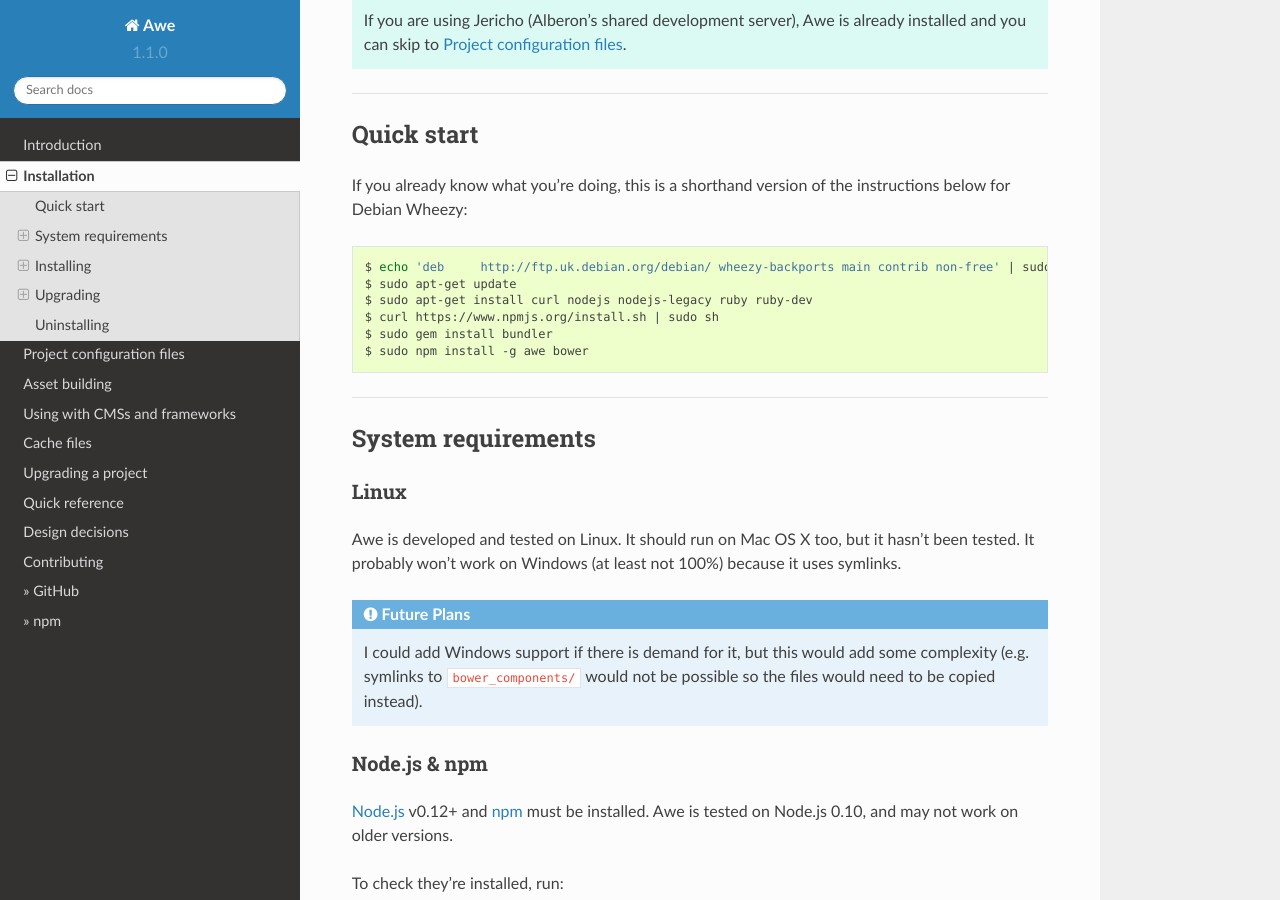
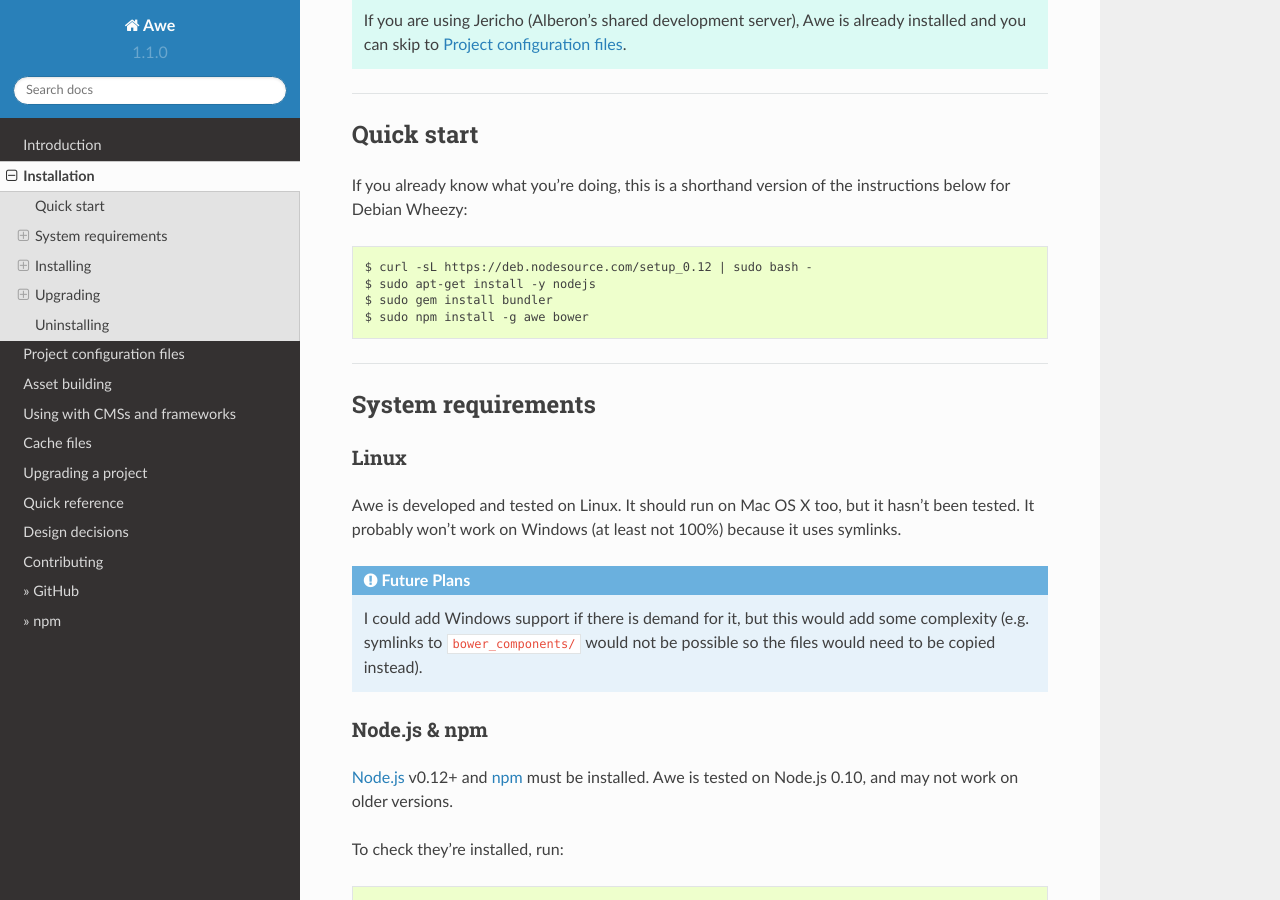
Before and after one commit to alberon/awe, a Sphinx documentation site: the page built from docs/installation.rst, in a window 1280 px wide and 900 px high, scrolled down 576 px. Built offline with Sphinx 7.4.7 and the Read the Docs theme 2.0.0, drawn with Linux system fonts in a browser that asks for light colours.

Commit message:
Update docs

```diff
--- a/docs/installation.rst
+++ b/docs/installation.rst
@@ -21,10 +21,8 @@
 
 If you already know what you're doing, this is a shorthand version of the instructions below for Debian Wheezy::
 
-    $ echo 'deb     http://ftp.uk.debian.org/debian/ wheezy-backports main contrib non-free' | sudo tee -a /etc/apt/sources.list >/dev/null
-    $ sudo apt-get update
-    $ sudo apt-get install curl nodejs nodejs-legacy ruby ruby-dev
-    $ curl https://www.npmjs.org/install.sh | sudo sh
+    $ curl -sL https://deb.nodesource.com/setup_0.12 | sudo bash -
+    $ sudo apt-get install -y nodejs
     $ sudo gem install bundler
     $ sudo npm install -g awe bower
 
--- a/docs/upgrading.rst
+++ b/docs/upgrading.rst
@@ -24,3 +24,9 @@
 ================================================================================
 
 New config file format -- see :doc:`config`.
+
+================================================================================
+ v1.2.0 :date:`(5 Sep 2015)`
+================================================================================
+
+Now requires Node v0.12+. See :doc:`installation` for details of how to upgrade.
```
